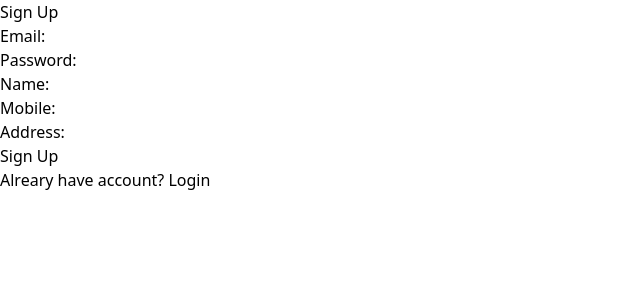
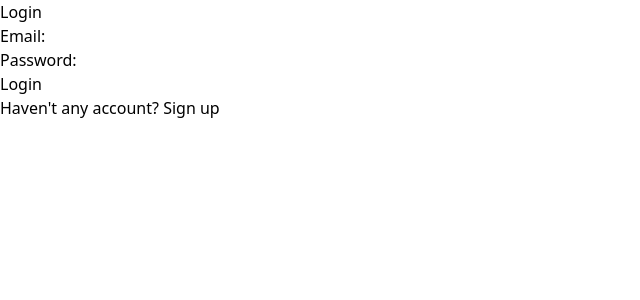
Before and after one commit to SardarPiash/meal_system, a React (Vite) app: page / in a window 1280 px wide. Shown: the top 300 px of the page, without its empty margins (0-640 px from the left). Built offline with nearby package versions, Linux system fonts and the light colour scheme.

Commit message:
root routing fix

```diff
--- a/src/App.jsx
+++ b/src/App.jsx
@@ -11,9 +11,9 @@ export default function App() {
   return (
     <BrowserRouter>
         <Routes>
-          <Route path="/login" element={<Login />} />
+          <Route path="/" element={<Login />} />
           <Route path="/dashboard" element={<Dashboad />} />
-          <Route path="/" element={<SignUp />} />
+          <Route path="/signup" element={<SignUp />} />
           <Route path="/emailverification" element={<EmailVerification />} />
           <Route path="/add-new-member" element={<AddNewMember />} />
 
--- a/src/Login.jsx
+++ b/src/Login.jsx
@@ -1,7 +1,7 @@
 import React, { useState } from 'react';
 import { signInWithEmailAndPassword } from "firebase/auth";
 import { auth } from './Firebase';
-import { useNavigate } from 'react-router-dom';
+import { Link, useNavigate } from 'react-router-dom';
 
 const Login = () => {
   const [email, setEmail] = useState('');
@@ -63,7 +63,14 @@ const Login = () => {
             Login
           </button>
         </form>
+        <div className="mt-4 text-center">
+        Haven't any account?{' '}
+        <Link to="/signup" className="text-blue-500 hover:underline">
+          Sign up
+        </Link>
       </div>
+      </div>
+
     </div>
   );
 };
--- a/src/component/SignUp.jsx
+++ b/src/component/SignUp.jsx
@@ -167,8 +167,11 @@ export default function SignUp() {
           Sign Up
         </button>
       </form>
-      <div>
-        Alreary have account? <Link to='/login'>Login</Link>
+      <div className="mt-4 text-center">
+        Already have an account?{' '}
+        <Link to="/" className="text-blue-500 hover:underline">
+          Login
+        </Link>
       </div>
     </div>
   );
```
